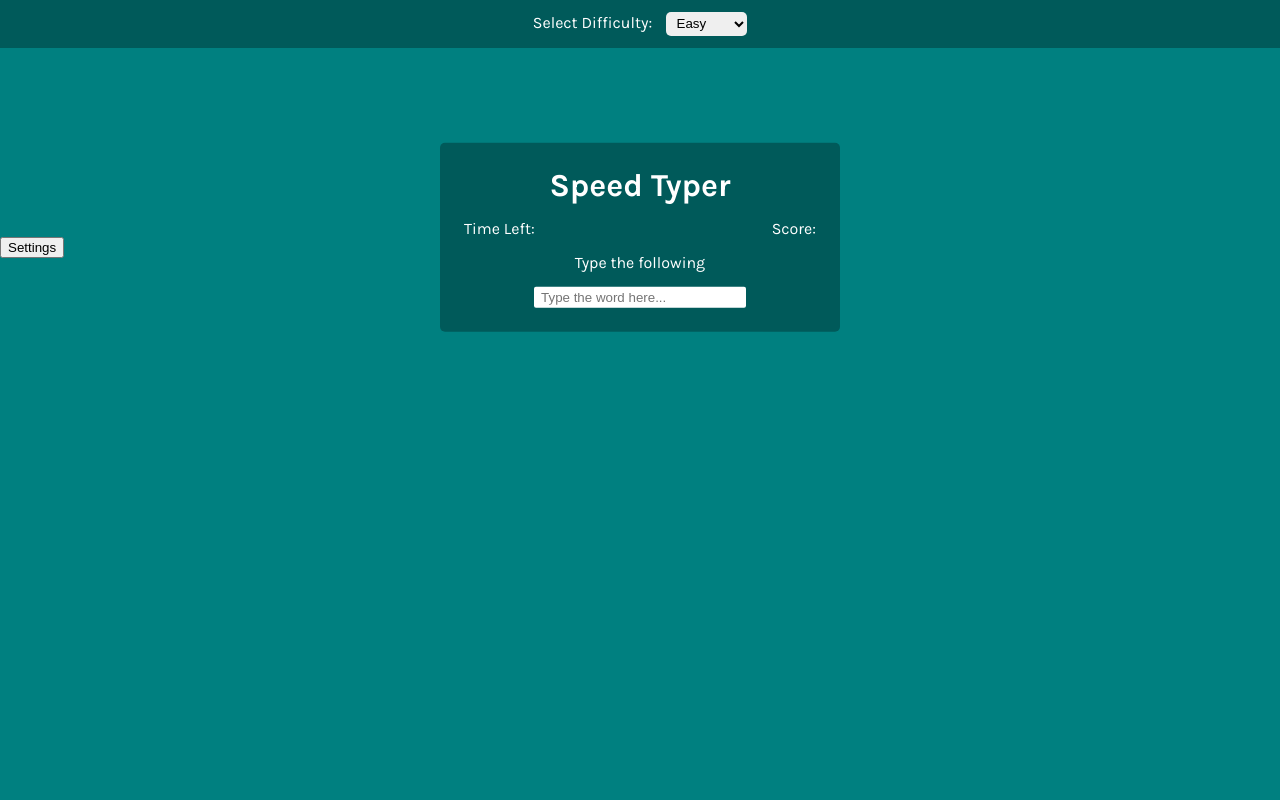
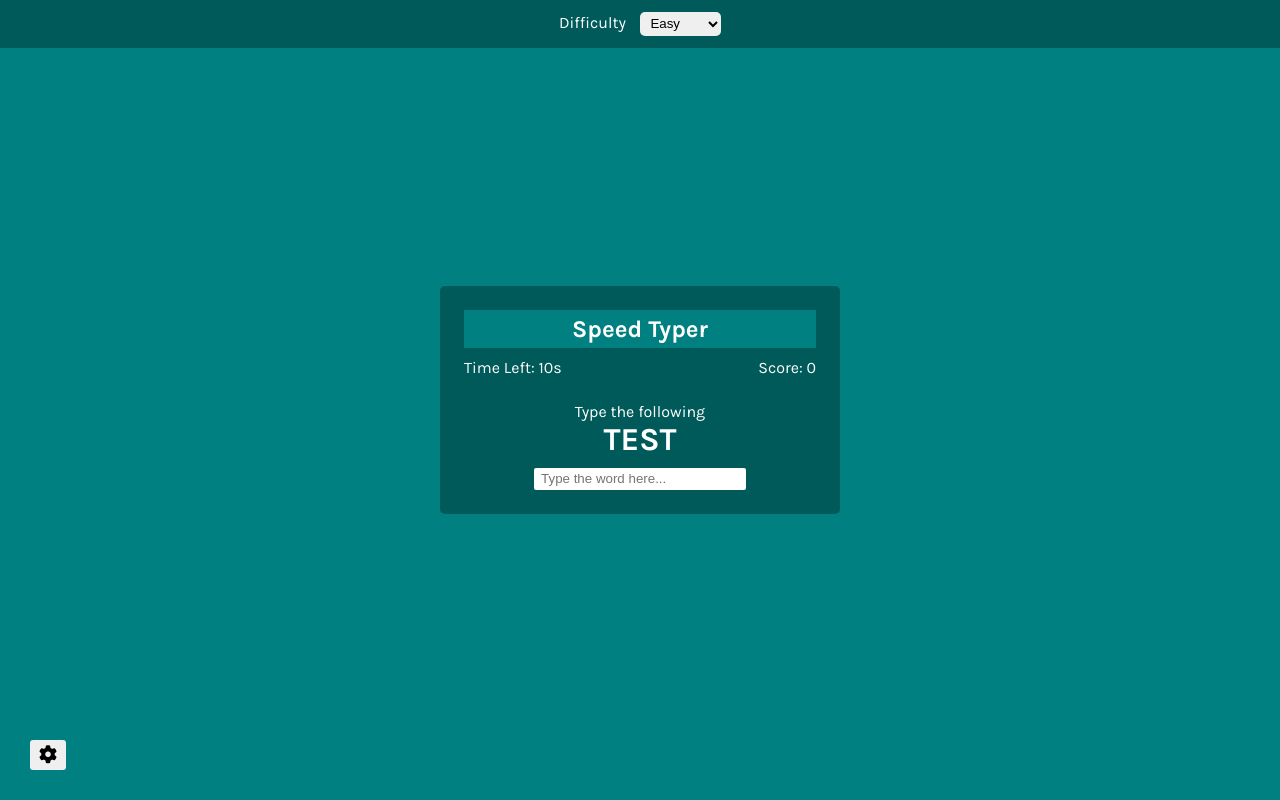
Before and after one commit to sarthakladhwe/speed-typing-game, a plain HTML site: page index.html in a window 1280 px wide. Drawn offline with Linux system fonts and the light colour scheme.

Commit message:
Configuring styling

```diff
--- a/index.html
+++ b/index.html
@@ -7,32 +7,34 @@
     <link rel="preconnect" href="https://fonts.googleapis.com">
     <link rel="preconnect" href="https://fonts.gstatic.com" crossorigin>
     <link href="https://fonts.googleapis.com/css2?family=Karla:wght@400;500;700&display=swap" rel="stylesheet">
+    <link rel="stylesheet" href="https://cdnjs.cloudflare.com/ajax/libs/font-awesome/6.1.1/css/all.min.css" integrity="sha512-KfkfwYDsLkIlwQp6LFnl8zNdLGxu9YAA1QvwINks4PhcElQSvqcyVLLD9aMhXd13uQjoXtEKNosOWaZqXgel0g==" crossorigin="anonymous" referrerpolicy="no-referrer" />
     <link rel="stylesheet" href="style.css">
     <title>Speed Typing Game</title>
 </head>
 <body>
     <header>
-        <label for="difficulty">Select Difficulty: </label>
+        <label for="difficulty">Difficulty</label>
         <select id="difficulty" class="difficulty">
-            <option>Easy</option>
-            <option>Medium</option>
-            <option>Hard</option>
+            <option value="easy">Easy</option>
+            <option value="medium">Medium</option>
+            <option value="hard">Hard</option>
         </select>
     </header>
     <div class="container">
-
-        <h1>Speed Typer</h1>
+        <h2>Speed Typer</h2>
         <div class="time-score">
-            <p id="time-left">Time Left: </p>
-            <p id="score">Score: </p>
+            <p>Time Left: <span id="time-left">10s</span></p>
+            <p>Score: <span id="score">0</span></p>
         </div>
         <div>
             <p>Type the following</p>
-            <h2 id="word"></h2>
+            <h1 class="word" id="word">TEST</h1>
         </div>
         <input type="text" class="type-word" placeholder="Type the word here..." />
     </div>
-    <button onclick="toggleSettings()">Settings</button>
+    <button class="btn-settings" onclick="toggleSettings()">
+        <i class="fa-solid fa-gear"></i>
+    </button>
     <script src="script.js"></script>
 </body>
 </html>
--- a/style.css
+++ b/style.css
@@ -1,5 +1,4 @@
 * {
-    margin: 0;
     box-sizing: border-box;
 }
 
@@ -7,9 +6,23 @@ body {
     background-color: teal;
     color: #fff;
     font-family: 'Karla', sans-serif;
+    display: flex;
+    justify-content: center;
+    align-items: center;
+    height: 100vh;
+    margin: 0;
+}
+
+/* Typography */
+
+h1, h2, p {
+    margin: 0;
 }
 
 header {
+    position: absolute;
+    top: 0;
+    width: 100%;
     padding: 0.75em;
     text-align: center;
     background-color: rgba(0, 0, 0, 0.3 );
@@ -32,20 +45,27 @@ header {
 
 .container {
     width: 400px;
-    margin: 0 auto;
-    transform: translateY(50%);
+    max-width: 90%;
     padding: 1.5em;
     display: flex;
     flex-direction: column;
     justify-content: center;
     align-items: center;
-    row-gap: 15px;
+    row-gap: 10px;
     background-color: rgba(0, 0, 0, 0.3 );
     border-radius: 5px;
 }
 
+.container > h2 {
+    background-color: teal;
+    width: 100%;
+    text-align: center;
+    padding: 0.2em;
+}
+
 .time-score {
     width: 100%;
+    margin-bottom: 15px;
     display: flex;
     justify-content: space-between;
     align-items: center;
@@ -61,3 +81,21 @@ header {
 .type-word:focus {
     outline: 4px solid teal;
 }
+
+.word {
+    text-align: center;
+}
+
+.btn-settings {
+    position: absolute;
+    bottom: 30px;
+    left: 30px;
+    padding: 0.25em 0.5em;
+    font-size: 1.125rem;
+    border-radius: 3px;
+    border: none;
+}
+
+.btn-settings:hover {
+    cursor: pointer;
+}
```
